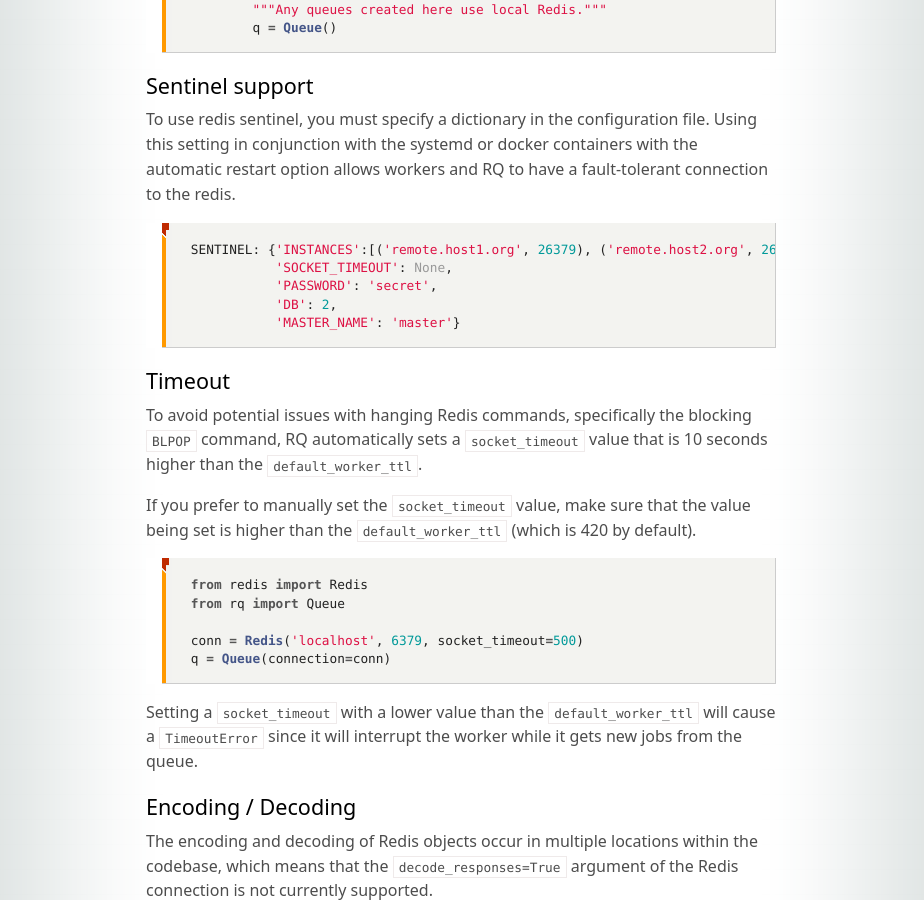
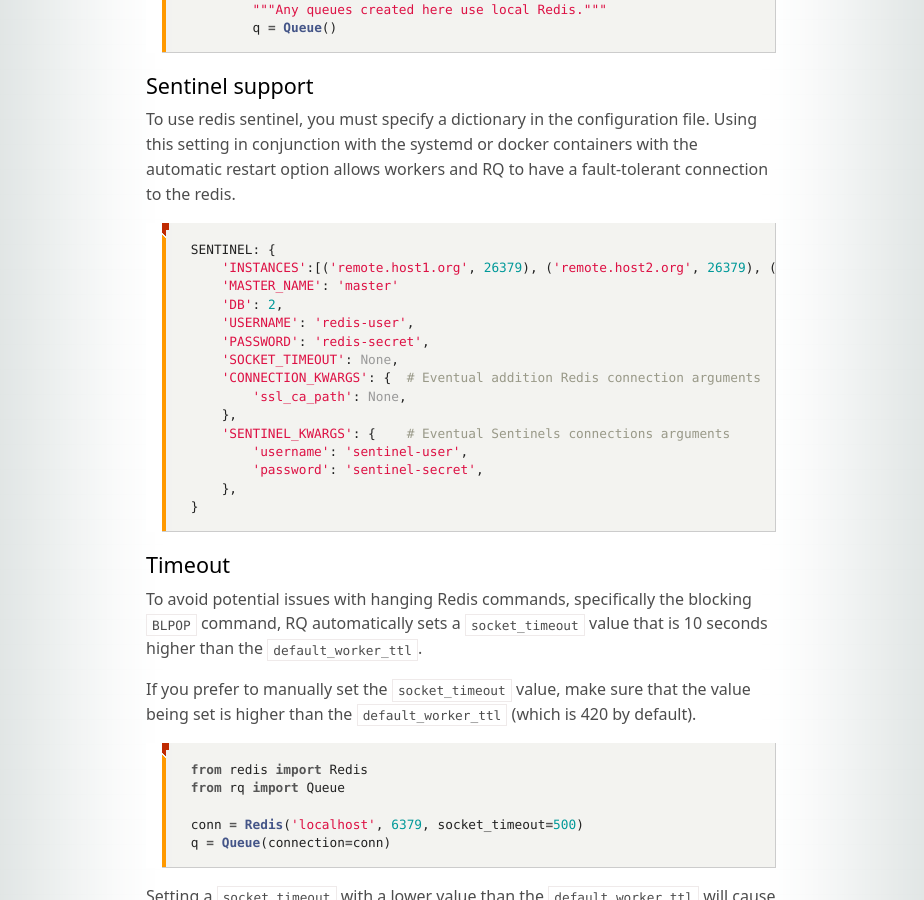
Before and after one commit to rq/rq, a Jekyll site: the page built from docs/docs/connections.md, in a window 1280 px wide and 900 px high, scrolled down 2655 px. Shown: the whole window, without its empty margins (179-1103 px from the left). Built offline with Jekyll 4.4.1, drawn with Linux system fonts in a browser that asks for light colours; some web fonts are replaced; comment, search, counter and statistics services are not loaded.

Commit message:
Updated arguments passed to the Sentinel Object when created from the settings
- added `USERNAME` key
- added `CONNECTION_KWARGS` key to allow passing additionals arguments to the Redis connections
- updated the documentation

````diff
--- a/docs/docs/connections.md
+++ b/docs/docs/connections.md
@@ -136,11 +136,21 @@ Using this setting in conjunction with the systemd or docker containers with the
 automatic restart option allows workers and RQ to have a fault-tolerant connection to the redis.
 
 ```python
-SENTINEL: {'INSTANCES':[('remote.host1.org', 26379), ('remote.host2.org', 26379), ('remote.host3.org', 26379)],
-           'SOCKET_TIMEOUT': None,
-           'PASSWORD': 'secret',
-           'DB': 2,
-           'MASTER_NAME': 'master'}
+SENTINEL: {
+    'INSTANCES':[('remote.host1.org', 26379), ('remote.host2.org', 26379), ('remote.host3.org', 26379)],
+    'MASTER_NAME': 'master'
+    'DB': 2,
+    'USERNAME': 'redis-user',
+    'PASSWORD': 'redis-secret',
+    'SOCKET_TIMEOUT': None,
+    'CONNECTION_KWARGS': {  # Eventual addition Redis connection arguments
+        'ssl_ca_path': None,
+    },
+    'SENTINEL_KWARGS': {    # Eventual Sentinels connections arguments
+        'username': 'sentinel-user',
+        'password': 'sentinel-secret',
+    },
+}
 ```
 
 
````
Also changed, not shown: 1 other file.
